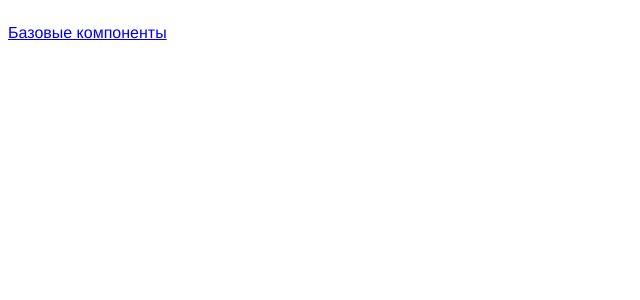
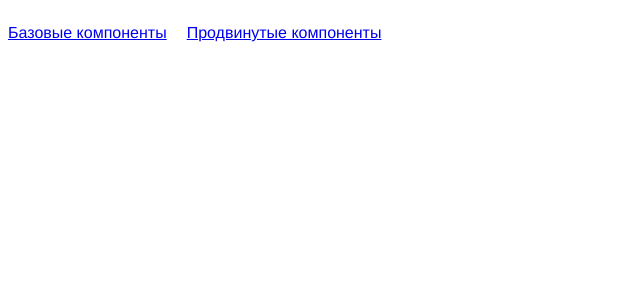
Before and after one commit to efeeney26/testVue, a Vue app: page / in a window 1280 px wide. Shown: the top 300 px of the page, without its empty margins (0-640 px from the left). Built offline with nearby package versions, Linux system fonts and the light colour scheme.

Commit message:
feat(): fix app

```diff
--- a/src/App.vue
+++ b/src/App.vue
@@ -1,7 +1,8 @@
 <template>
   <div id="app">
-    <p>
+    <p class="link-container">
       <router-link to="/basic">Базовые компоненты</router-link>
+      <router-link to="/advanced">Продвинутые компоненты</router-link>
     </p>
     <router-view/>
   </div>
@@ -20,4 +21,7 @@ export default {
   -webkit-font-smoothing: antialiased;
   -moz-osx-font-smoothing: grayscale;
 }
+  .link-container > :not(:last-child) {
+    margin-right: 20px;
+  }
 </style>
--- a/src/containers/AdvancedComponent.vue
+++ b/src/containers/AdvancedComponent.vue
@@ -1,5 +1,7 @@
 <template>
-
+    <div>
+        Hello
+    </div>
 </template>
 
 <script>
--- a/src/main.js
+++ b/src/main.js
@@ -2,13 +2,15 @@ import Vue from 'vue'
 import VueRouter from 'vue-router'
 import App from './App.vue'
 import BasicComponent from '@/containers/BasicComponent'
+import AdvancedComponent from '@/containers/AdvancedComponent'
 
 Vue.use(VueRouter)
 
 Vue.config.productionTip = false
 
 const routes = [
-  { path: '/basic', component: BasicComponent }
+  { path: '/basic', component: BasicComponent },
+  { path: '/advanced', component: AdvancedComponent }
 ]
 
 const router = new VueRouter({
```
